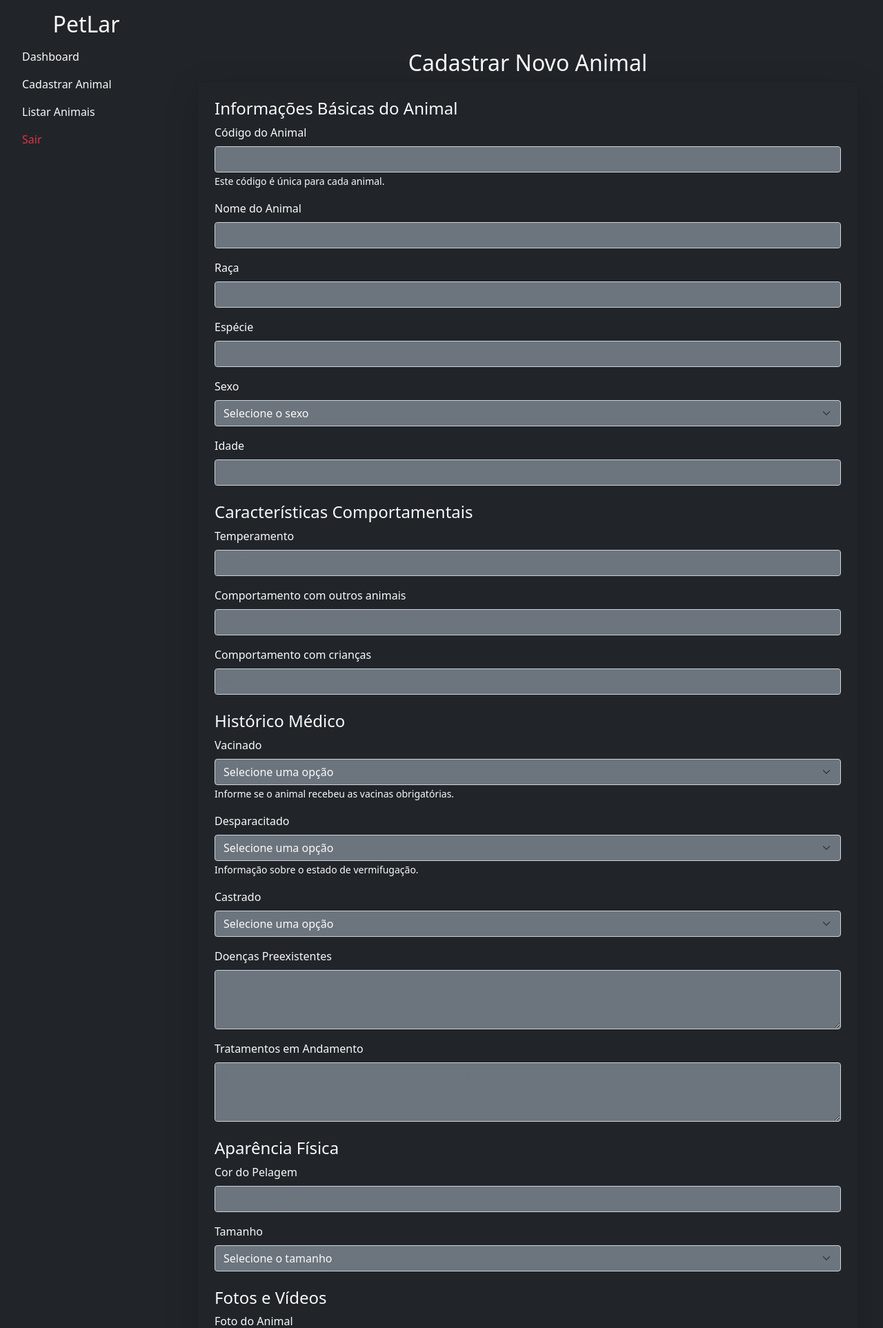
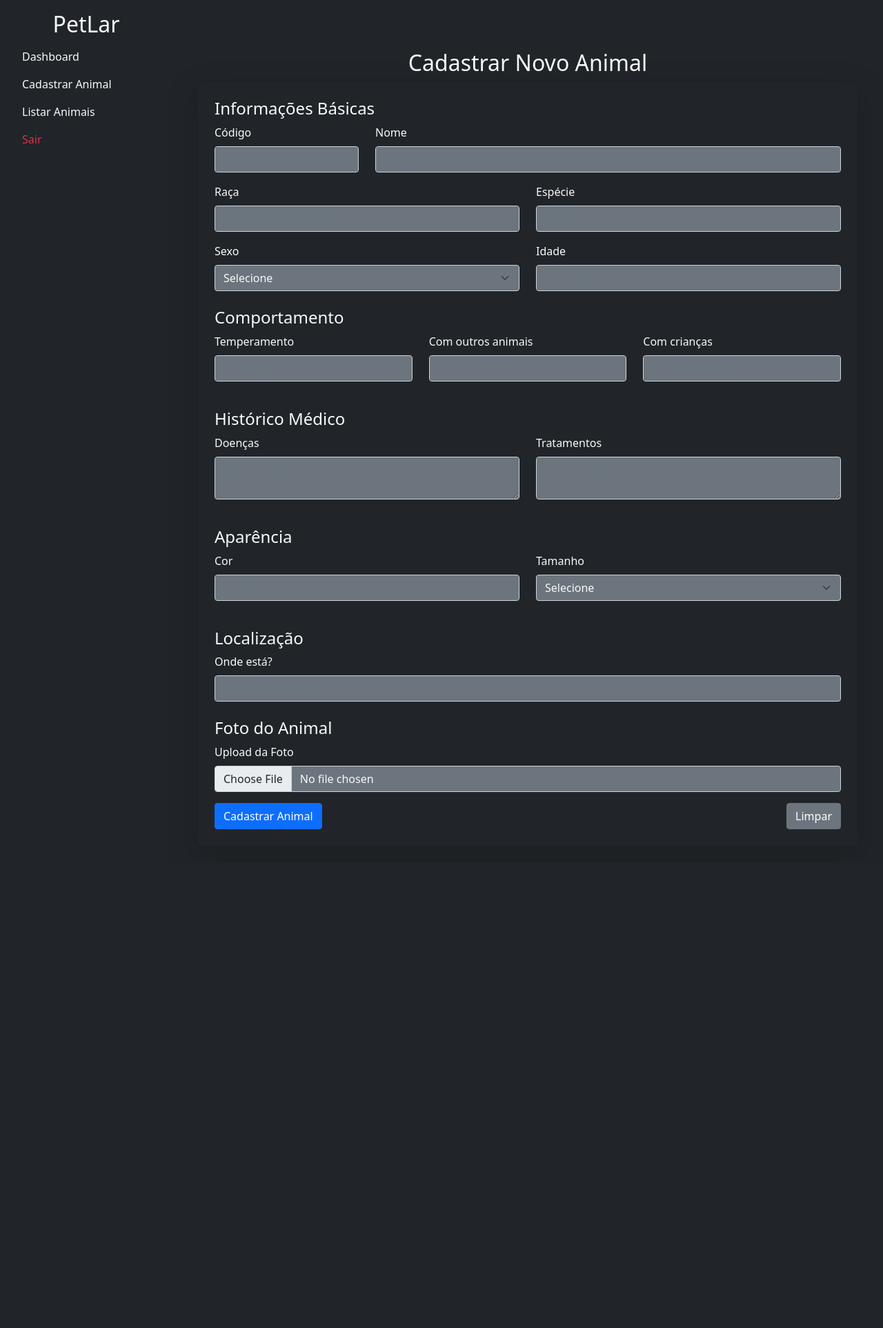
Before and after one commit to davidmp24/PetLar, a Flask app: page /cadastrar_animal in a window 1280 px wide. Shown: the top 1925 px of the page at 69% size. After the commit the page ends 1202 px from the top, so only its background shows below. Run offline with Flask 2, Linux system fonts and the light colour scheme; a user stored in the database is signed in; some libraries are stand-ins or nearby versions.

Commit message:
pag-cadastrar-animal-001

```diff
--- a/static/style.css
+++ b/static/style.css
@@ -88,6 +88,12 @@ body {
     color: #ffffff !important;
 }
 
+.custom-small {
+    font-size: 7px;
+    font-style: italic;
+    color: gray;
+  }
+
 /* Botões */
 .btn {
     background-color: #565869;
--- a/templates/cadastrar_animal.html
+++ b/templates/cadastrar_animal.html
@@ -7,146 +7,142 @@
         <form method="POST" enctype="multipart/form-data">
 
             <!-- Informações Básicas do Animal -->
-            <h4 class="text-light">Informações Básicas do Animal</h4>
-             <!-- Código do Animal (Gerado Automaticamente) -->
-             <div class="mb-3">
-                <label for="codigo_animal" class="form-label">Código do Animal</label>
-                <input type="text" class="form-control bg-secondary text-light" id="codigo_animal" name="codigo_animal" value="{{ codigo_animal }}" disabled>
-                <small class="form-text text-light">Este código é única para cada animal.</small>
+            <h4 class="text-light">Informações Básicas</h4>
+            <div class="row mb-3">
+                <div class="col-md-3">
+                    <label for="codigo_animal" class="form-label">Código</label>
+                    <input type="text" class="form-control bg-secondary text-light" id="codigo_animal" name="codigo_animal" value="{{ codigo_animal }}" readonly>
                 </div>
-            <div class="mb-3">
-                <label for="nome" class="form-label">Nome do Animal</label>
-                <input type="text" class="form-control bg-secondary text-light" id="nome" name="nome" required placeholder="Nome do animal, ex: Rex, Tom">
+                <div class="col-md-9">
+                    <label for="nome" class="form-label">Nome</label>
+                    <input type="text" class="form-control bg-secondary text-light" id="nome" name="nome" required placeholder="Ex: Rex, Tom">
                 </div>
-            <div class="mb-3">
+            </div>
+            <div class="row mb-3">
+                <div class="col-md-6">
                     <label for="raca" class="form-label">Raça</label>
                     <input type="text" class="form-control bg-secondary text-light" id="raca" name="raca" placeholder="Ex: Labrador, Vira-lata">
                 </div>
-            <div class="mb-3">
+                <div class="col-md-6">
                     <label for="especie" class="form-label">Espécie</label>
                     <input type="text" class="form-control bg-secondary text-light" id="especie" name="especie" required placeholder="Ex: Cão, Gato">
                 </div>
-            <div class="mb-3">
+            </div>
+            <div class="row mb-3">
+                <div class="col-md-6">
                     <label for="sexo" class="form-label">Sexo</label>
                     <select class="form-select bg-secondary text-light" id="sexo" name="sexo" required>
-                    <option value="" disabled selected>Selecione o sexo</option>
+                        <option value="" disabled selected>Selecione</option>
                         <option value="Macho">Macho</option>
                         <option value="Fêmea">Fêmea</option>
                     </select>
                 </div>
-            <div class="mb-3">
+                <div class="col-md-6">
                     <label for="idade" class="form-label">Idade</label>
-                <input type="number" class="form-control bg-secondary text-light" id="idade" name="idade" min="0" placeholder="Idade aproximada do animal">
+                    <input type="number" class="form-control bg-secondary text-light" id="idade" name="idade" min="0" placeholder="Ex: 2 anos">
+                </div>
             </div>
 
             <!-- Características Comportamentais -->
-            <h4 class="text-light mt-4">Características Comportamentais</h4>
-            <div class="mb-3">
+            <h4 class="text-light mt-4">Comportamento</h4>
+            <div class="row">
+                <div class="col-md-4 mb-3">
                     <label for="temperamento" class="form-label">Temperamento</label>
-                <input type="text" class="form-control bg-secondary text-light" id="temperamento" name="temperamento" placeholder="Ex: Calmo, Agitado, Agressivo">
+                    <input type="text" class="form-control bg-secondary text-light" id="temperamento" name="temperamento" placeholder="Ex: Calmo">
                 </div>
-            <div class="mb-3">
-                <label for="comportamento_outros" class="form-label">Comportamento com outros animais</label>
-                <input type="text" class="form-control bg-secondary text-light" id="comportamento_outros" name="comportamento_outros" placeholder="Ex: Aceita outros cães, Gosta de gatos">
+                <div class="col-md-4 mb-3">
+                    <label for="comportamento_outros" class="form-label">Com outros animais</label>
+                    <input type="text" class="form-control bg-secondary text-light" id="comportamento_outros" name="comportamento_outros" placeholder="Ex: Aceita cães">
                 </div>
-            <div class="mb-3">
-                <label for="comportamento_criancas" class="form-label">Comportamento com crianças</label>
-                <input type="text" class="form-control bg-secondary text-light" id="comportamento_criancas" name="comportamento_criancas" placeholder="Ex: Brinca com crianças, Cauteloso">
+                <div class="col-md-4 mb-3">
+                    <label for="comportamento_criancas" class="form-label">Com crianças</label>
+                    <input type="text" class="form-control bg-secondary text-light" id="comportamento_criancas" name="comportamento_criancas" placeholder="Ex: Brinca muito">
+                </div>
             </div>
 
             <!-- Histórico Médico -->
             <h4 class="text-light mt-4">Histórico Médico</h4>
-            <div class="mb-3">
-                <label for="vacinado" class="form-label">Vacinado</label>
-                <select class="form-select bg-secondary text-light" id="vacinado" name="vacinado" required>
-                    <option value="" disabled selected>Selecione uma opção</option>
-                    <option value="Sim">Sim</option>
-                    <option value="Não">Não</option>
-                </select>
-                <small class="form-text text-light">Informe se o animal recebeu as vacinas obrigatórias.</small>
+            <div class="row">
+                <div class="col-md-6 mb-3">
+                    <label for="doencas_preexistentes" class="form-label">Doenças</label>
+                    <textarea class="form-control bg-secondary text-light" id="doencas_preexistentes" name="doencas_preexistentes" rows="2" placeholder="Ex: Nenhuma"></textarea>
                 </div>
-            <div class="mb-3">
-                <label for="desparacitado" class="form-label">Desparacitado</label>
-                <select class="form-select bg-secondary text-light" id="desparacitado" name="desparacitado" required>
-                    <option value="" disabled selected>Selecione uma opção</option>
-                    <option value="Sim">Sim</option>
-                    <option value="Não">Não</option>
-                </select>
-                <small class="form-text text-light">Informação sobre o estado de vermifugação.</small>
+                <div class="col-md-6 mb-3">
+                    <label for="tratamentos" class="form-label">Tratamentos</label>
+                    <textarea class="form-control bg-secondary text-light" id="tratamentos" name="tratamentos" rows="2" placeholder="Ex: Antibiótico"></textarea>
                 </div>
-            <div class="mb-3">
-                <label for="castrado" class="form-label">Castrado</label>
-                <select class="form-select bg-secondary text-light" id="castrado" name="castrado" required>
-                    <option value="" disabled selected>Selecione uma opção</option>
-                    <option value="Sim">Sim</option>
-                    <option value="Não">Não</option>
-                </select>
-            </div>
-            <div class="mb-3">
-                <label for="doencas_preexistentes" class="form-label">Doenças Preexistentes</label>
-                <textarea class="form-control bg-secondary text-light" id="doencas_preexistentes" name="doencas_preexistentes" rows="3" placeholder="Descreva se o animal possui alguma doença crônica ou pré-existente"></textarea>
-            </div>
-            <div class="mb-3">
-                <label for="tratamentos" class="form-label">Tratamentos em Andamento</label>
-                <textarea class="form-control bg-secondary text-light" id="tratamentos" name="tratamentos" rows="3" placeholder="Detalhe os tratamentos médicos que o animal está recebendo, se houver"></textarea>
             </div>
 
             <!-- Aparência Física -->
-            <h4 class="text-light mt-4">Aparência Física</h4>
-            <div class="mb-3">
-                <label for="cor" class="form-label">Cor do Pelagem</label>
-                <input type="text" class="form-control bg-secondary text-light" id="cor" name="cor" placeholder="Ex: Preto, Branco, Marrom">
+            <h4 class="text-light mt-4">Aparência</h4>
+            <div class="row">
+                <div class="col-md-6 mb-3">
+                    <label for="cor" class="form-label">Cor</label>
+                    <input type="text" class="form-control bg-secondary text-light" id="cor" name="cor" placeholder="Ex: Preto">
                 </div>
-            <div class="mb-3">
+                <div class="col-md-6 mb-3">
                     <label for="tamanho" class="form-label">Tamanho</label>
                     <select class="form-select bg-secondary text-light" id="tamanho" name="tamanho" required>
-                    <option value="" disabled selected>Selecione o tamanho</option>
+                        <option value="" disabled selected>Selecione</option>
                         <option value="Pequeno">Pequeno</option>
                         <option value="Médio">Médio</option>
                         <option value="Grande">Grande</option>
                     </select>
                 </div>
-
-            <!-- Fotos e Vídeos -->
-            <h4 class="text-light mt-4">Fotos e Vídeos</h4>
-            <div class="mb-3">
-                <label for="foto" class="form-label">Foto do Animal</label>
-                <input type="file" class="form-control bg-secondary text-light" id="foto" name="foto" accept="image/*" required>
-                <small class="form-text text-light">Carregue uma foto clara e recente do animal.</small>
             </div>
 
             <!-- Localização -->
             <h4 class="text-light mt-4">Localização</h4>
             <div class="mb-3">
-                <label for="localizacao" class="form-label">Localização do Animal</label>
-                <input type="text" class="form-control bg-secondary text-light" id="localizacao" name="localizacao" required placeholder="Informe a cidade ou o bairro onde o animal está localizado">
+                <label for="localizacao" class="form-label">Onde está?</label>
+                <input type="text" class="form-control bg-secondary text-light" id="localizacao" name="localizacao" required placeholder="Ex: Bairro X, Cidade Y">
             </div>
 
-            <!-- Status de Adoção -->
-            <h4 class="text-light mt-4">Status de Adoção</h4>
+             <!-- Foto do Animal -->
+             <h4 class="text-light mt-4">Foto do Animal</h4>
              <div class="mb-3">
-                <label for="status_adoção" class="form-label">Status</label>
-                <select class="form-select bg-secondary text-light" id="status_adoção" name="status_adoção" required>
-                    <option value="" disabled selected>Selecione o status do animal</option>
-                    <option value="Disponível">Disponível</option>
-                    <option value="Adoção em Andamento">Adoção em Andamento</option>
-                    <option value="Adotado">Adotado</option>
-                </select>
+                 <label for="foto" class="form-label">Upload da Foto</label>
+                 <input type="file" class="form-control bg-secondary text-light" id="foto" name="foto" accept="image/*" onchange="previewImage(event)">
+             </div>
+             <div id="preview-container" class="mb-3" style="display: none;">
+                 <img id="preview-image" src="" class="img-thumbnail" style="max-width: 150px; max-height: 150px;">
+                 <button type="button" class="btn btn-danger btn-sm mt-2" onclick="removeImage()">Remover</button>
              </div>
 
-            <!-- Contato e Informações Adicionais -->
-            <h4 class="text-light mt-4">Contato e Informações Adicionais</h4>
-            <div class="mb-3">
-                <label for="contato" class="form-label">Contato do Responsável</label>
-                <input type="text" class="form-control bg-secondary text-light" id="contato" name="contato" placeholder="Nome, telefone ou e-mail do responsável">
+             <div class="d-flex justify-content-between">
+                <button type="submit" class="btn btn-primary">Cadastrar Animal</button>
+                <button type="reset" class="btn btn-secondary" onclick="resetForm()">Limpar</button>
             </div>
-            <div class="mb-3">
-                <label for="observacoes" class="form-label">Observações Adicionais</label>
-                <textarea class="form-control bg-secondary text-light" id="observacoes" name="observacoes" rows="3" placeholder="Outras observações sobre o animal ou informações adicionais"></textarea>
-            </div>
-
-            <button type="submit" class="btn btn-primary">Cadastrar Animal</button>
         </form>
     </div>
 </div>
+<script>
+    function previewImage(event) {
+        const input = event.target;
+        const previewContainer = document.getElementById('preview-container');
+        const previewImage = document.getElementById('preview-image');
+
+    if (input.files && input.files[0]) {
+        const reader = new FileReader();
+
+        reader.onload = function(e) {
+            previewImage.src = e.target.result;
+            previewContainer.style.display = "block";
+        };
+
+        reader.readAsDataURL(input.files[0]);
+    }
+}
+
+    function removeImage() {
+        document.getElementById('foto').value = "";
+        document.getElementById('preview-container').style.display = "none";
+    }
+
+    function resetForm() {
+        document.getElementById('preview').classList.add('d-none');
+        document.getElementById('removeImage').classList.add('d-none');
+    }
+</script>
+
 {% endblock %}
```
Lines whose indentation alone changed are shown as unchanged.
